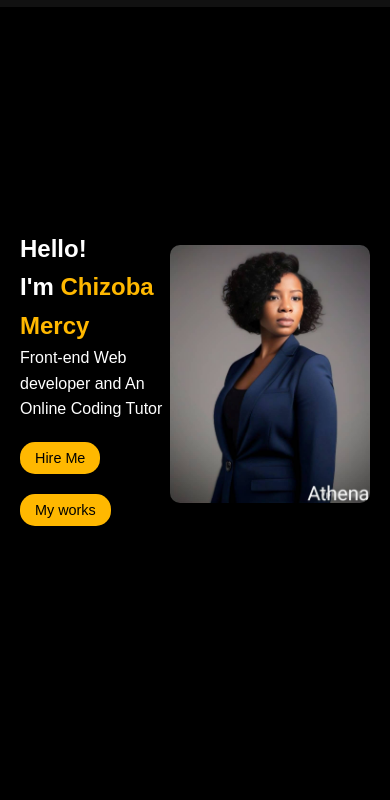
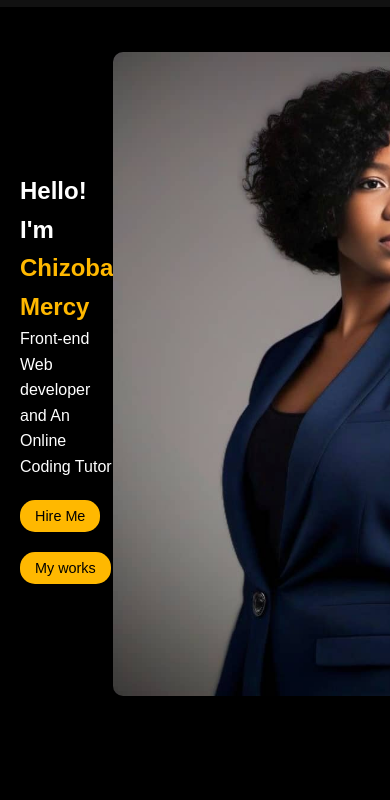
Before and after one commit to ChizobaMercy/Home, a plain HTML site: page index.html in a window 390 px wide. Shown: the part 44-844 px from the top of the page. Drawn offline with Linux system fonts and the light colour scheme.

Commit message:
Update index.html

```diff
--- a/index.html
+++ b/index.html
@@ -119,7 +119,7 @@ margin: 20px 0;
 						    .home-content h1{ font-size:1.5rem;}
 						    .button button{ padding: 8px 15px;
 								   font-size:0.9rem;}
-						      .home-image img{width:200px;}
+						      .home-image img{width:500px;}
 
 						    .skills-list .skills-item p{ font-size:0.9rem;}
 						    .progress-bar {height:8px;}
```
